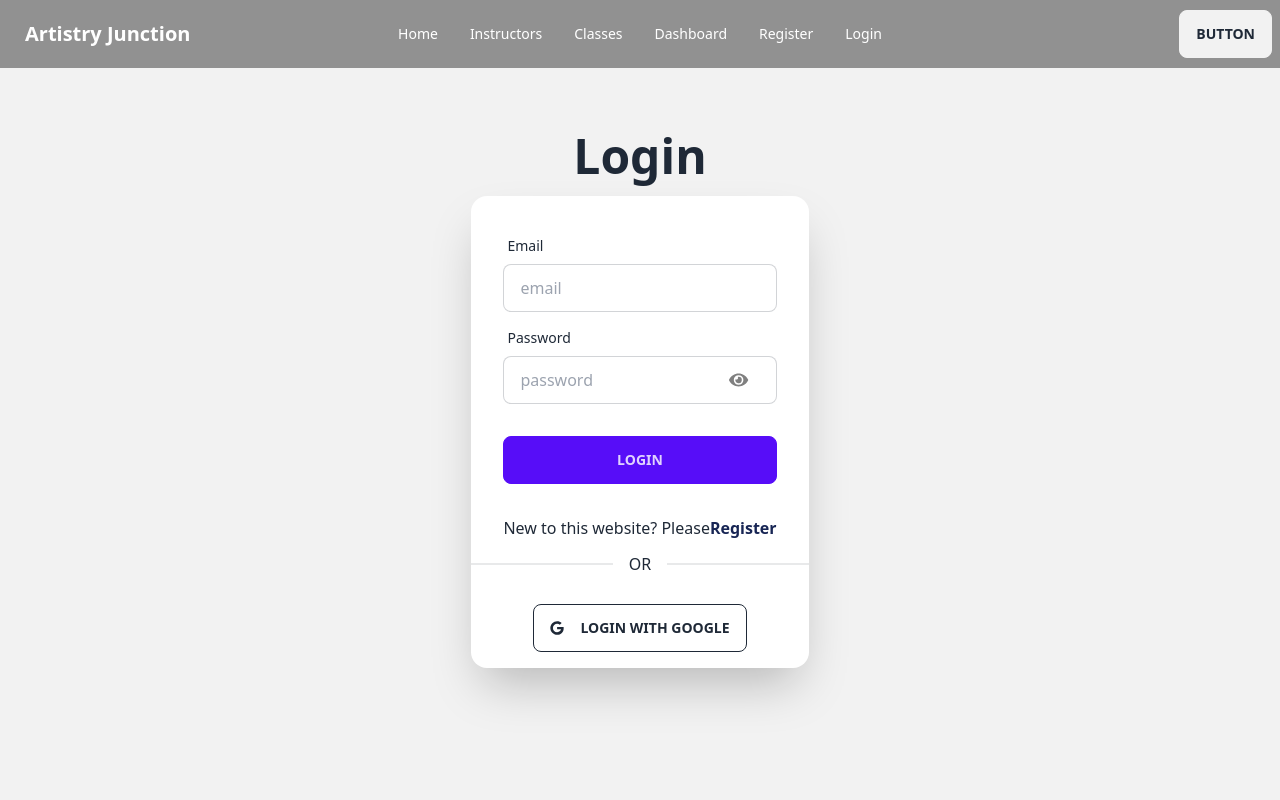
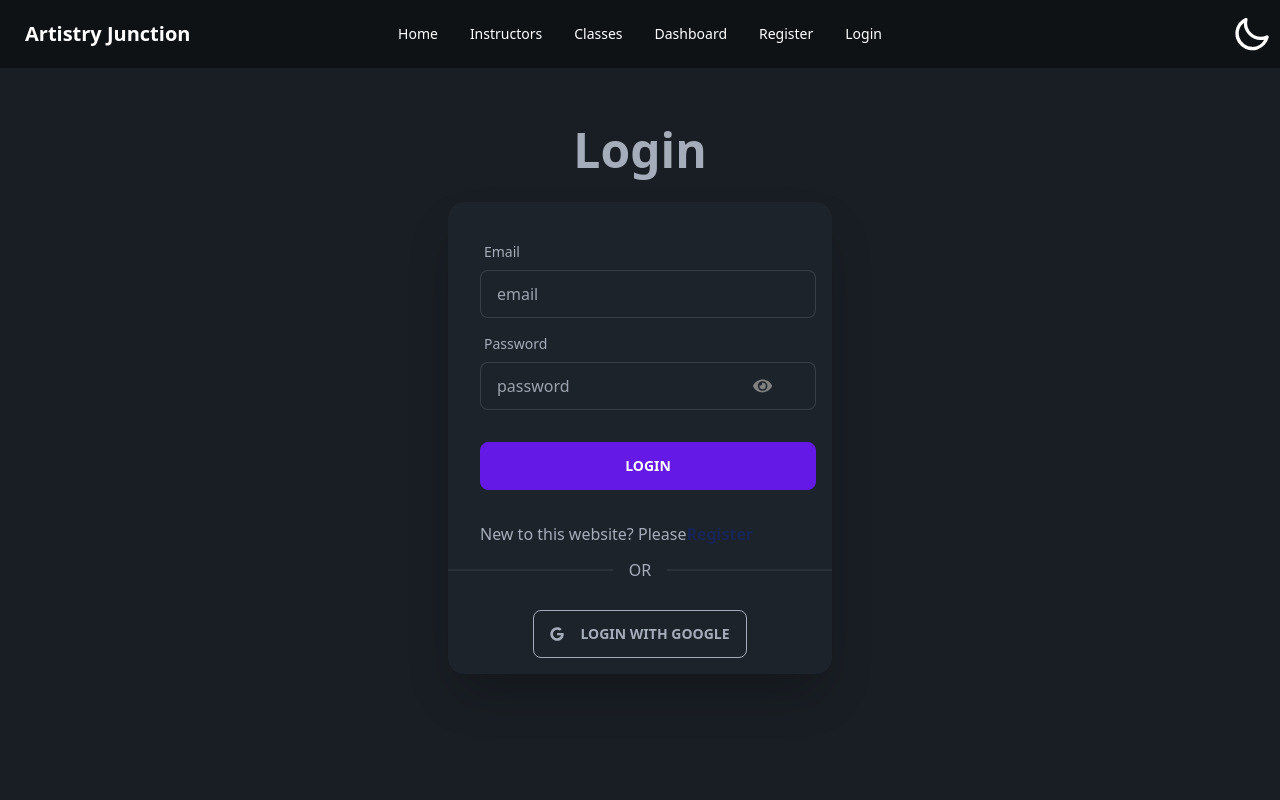
Before and after one commit to wd-ayesha/artistry-junction-client, a React (Vite) app: page /login in a window 1280 px wide. Shown: the top 800 px of the page. Built offline with nearby package versions, Linux system fonts and the light colour scheme; no server answers.

Commit message:
dark/light theme toggle added

```diff
--- a/src/pages/Login/Login.jsx
+++ b/src/pages/Login/Login.jsx
@@ -42,11 +42,11 @@ const Login = () => {
   return (
     <div className="hero min-h-screen bg-base-200 py-20">
       <div className="hero-content flex-col">
-        <div className="text-center lg:text-left">
-          <h1 className="text-5xl font-bold">Login</h1>
+        <div className="text-center">
+          <h1 className="text-5xl font-bold pb-3">Login</h1>
         </div>
         <div className="card max-w-sm shadow-2xl bg-base-100">
-          <form onSubmit={handleSubmit(onSubmit)} className="card-body">
+          <form onSubmit={handleSubmit(onSubmit)} className="card-body w-[400px]">
             <div className="form-control">
               <label className="label">
                 <span className="label-text">Email</span>
--- a/src/pages/Shared/Navbar/Navbar.jsx
+++ b/src/pages/Shared/Navbar/Navbar.jsx
@@ -1,16 +1,32 @@
-import { useContext } from "react";
+import { useContext, useEffect, useState } from "react";
 import { Link } from "react-router-dom";
 import { AuthContext } from "../../../providers/AuthProvider";
 
 const Navbar = () => {
-const {user, logOut} = useContext(AuthContext);
-console.log(user?.email);
+  const { user, logOut } = useContext(AuthContext);
+  // console.log(user?.email);
+  const [theme, setTheme] = useState(localStorage.getItem("theme") ? localStorage.getItem("theme") : "dark");
+
+  const handleToggle = (e) => {
+    if(e.target.checked) {
+      setTheme("light");
+    }
+    else {
+      setTheme("dark");
+    }
+  }
+
+  useEffect( () => {
+    localStorage.setItem("theme", theme);
+    const localTheme = localStorage.getItem("theme");
+    document.querySelector("html").setAttribute("data-theme", localTheme);
+  }, [theme]);
 
   const handleLogOut = () => {
     logOut()
-  .then(() => { })
-  .catch(error => console.log(error));
-}
+      .then(() => {})
+      .catch((error) => console.log(error));
+  };
 
   const navLists = (
     <>
@@ -31,17 +47,24 @@ const handleLogOut = () => {
         <Link to="/register">Register</Link>
       </li>
 
-      {
-        user ? <>
+      {user ? (
+        <>
           <div className="avatar">
             <div className="w-14 rounded-full ring ring-primary ring-offset-base-100 ring-offset-2">
               <img src={user?.photoURL} title={user?.displayName} alt="" />
             </div>
           </div>
-        <button onClick={handleLogOut} className="btn btn-ghost">LogOut</button></> : <><li>
+          <button onClick={handleLogOut} className="btn btn-ghost">
+            LogOut
+          </button>
+        </>
+      ) : (
+        <>
+          <li>
             <Link to="/login">Login</Link>
-      </li></>
-      }
+          </li>
+        </>
+      )}
     </>
   );
 
@@ -79,7 +102,27 @@ const handleLogOut = () => {
           <ul className="menu menu-horizontal px-1">{navLists}</ul>
         </div>
         <div className="navbar-end">
-          <a className="btn">Button</a>
+          <label className="swap swap-rotate">
+            <input type="checkbox"
+             onChange={handleToggle}
+              checked = {theme === "dark" ? false : true} />
+            <svg
+              className="swap-on fill-current w-10 h-10"
+              xmlns="http://www.w3.org/2000/svg"
+              viewBox="0 0 24 24"
+            >
+              <path d="M5.64,17l-.71.71a1,1,0,0,0,0,1.41,1,1,0,0,0,1.41,0l.71-.71A1,1,0,0,0,5.64,17ZM5,12a1,1,0,0,0-1-1H3a1,1,0,0,0,0,2H4A1,1,0,0,0,5,12Zm7-7a1,1,0,0,0,1-1V3a1,1,0,0,0-2,0V4A1,1,0,0,0,12,5ZM5.64,7.05a1,1,0,0,0,.7.29,1,1,0,0,0,.71-.29,1,1,0,0,0,0-1.41l-.71-.71A1,1,0,0,0,4.93,6.34Zm12,.29a1,1,0,0,0,.7-.29l.71-.71a1,1,0,1,0-1.41-1.41L17,5.64a1,1,0,0,0,0,1.41A1,1,0,0,0,17.66,7.34ZM21,11H20a1,1,0,0,0,0,2h1a1,1,0,0,0,0-2Zm-9,8a1,1,0,0,0-1,1v1a1,1,0,0,0,2,0V20A1,1,0,0,0,12,19ZM18.36,17A1,1,0,0,0,17,18.36l.71.71a1,1,0,0,0,1.41,0,1,1,0,0,0,0-1.41ZM12,6.5A5.5,5.5,0,1,0,17.5,12,5.51,5.51,0,0,0,12,6.5Zm0,9A3.5,3.5,0,1,1,15.5,12,3.5,3.5,0,0,1,12,15.5Z" />
+            </svg>
+
+            {/* moon icon */}
+            <svg
+              className="swap-off fill-current w-10 h-10"
+              xmlns="http://www.w3.org/2000/svg"
+              viewBox="0 0 24 24"
+            >
+              <path d="M21.64,13a1,1,0,0,0-1.05-.14,8.05,8.05,0,0,1-3.37.73A8.15,8.15,0,0,1,9.08,5.49a8.59,8.59,0,0,1,.25-2A1,1,0,0,0,8,2.36,10.14,10.14,0,1,0,22,14.05,1,1,0,0,0,21.64,13Zm-9.5,6.69A8.14,8.14,0,0,1,7.08,5.22v.27A10.15,10.15,0,0,0,17.22,15.63a9.79,9.79,0,0,0,2.1-.22A8.11,8.11,0,0,1,12.14,19.73Z" />
+            </svg>
+          </label>
         </div>
       </div>
     </>
--- a/tailwind.config.js
+++ b/tailwind.config.js
@@ -8,4 +8,7 @@ export default {
     extend: {},
   },
   plugins: [require("daisyui")],
+  daisyui: {
+    themes: ["light", "dark"],
+  },
 }
```
Lines whose indentation alone changed are shown as unchanged.
